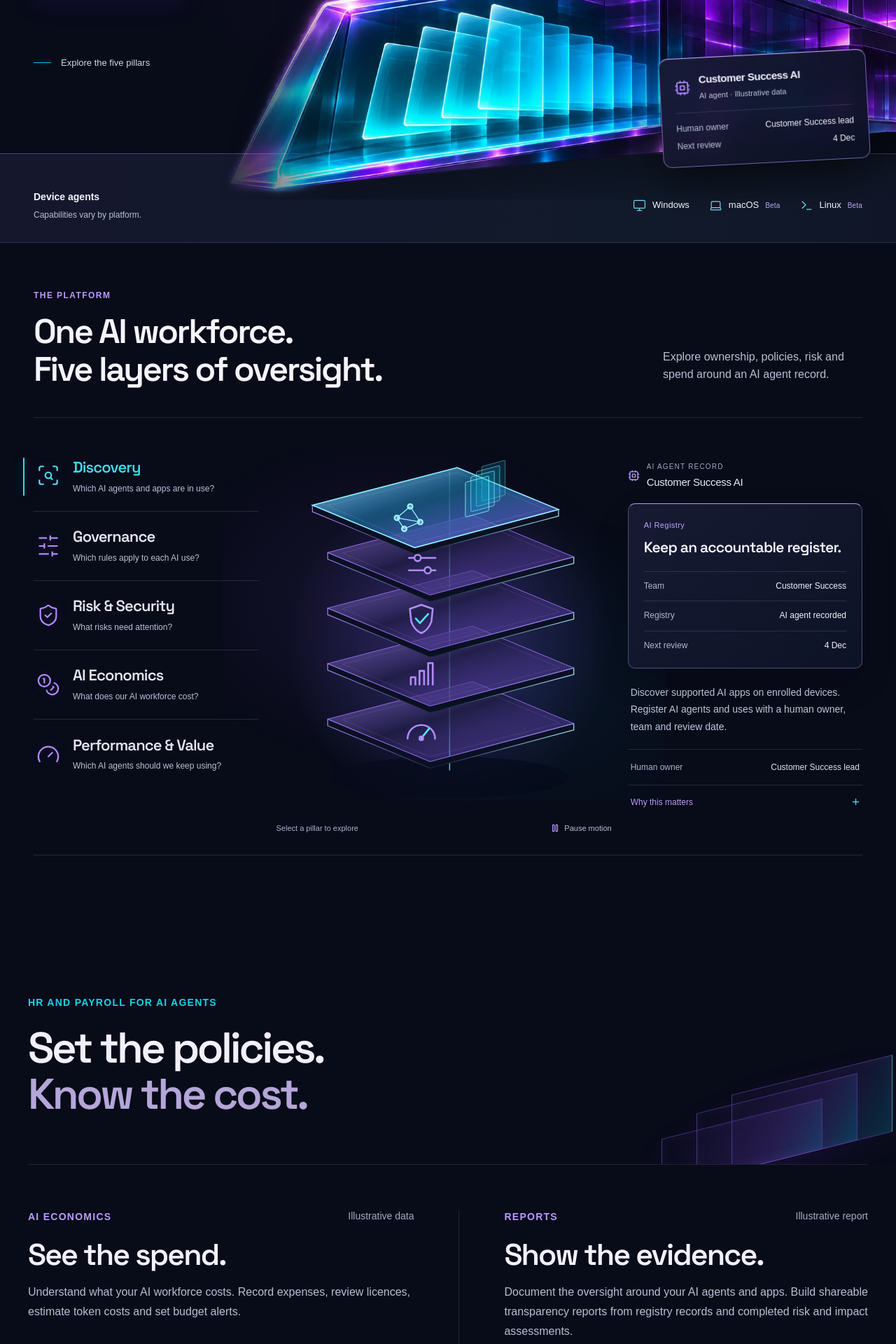
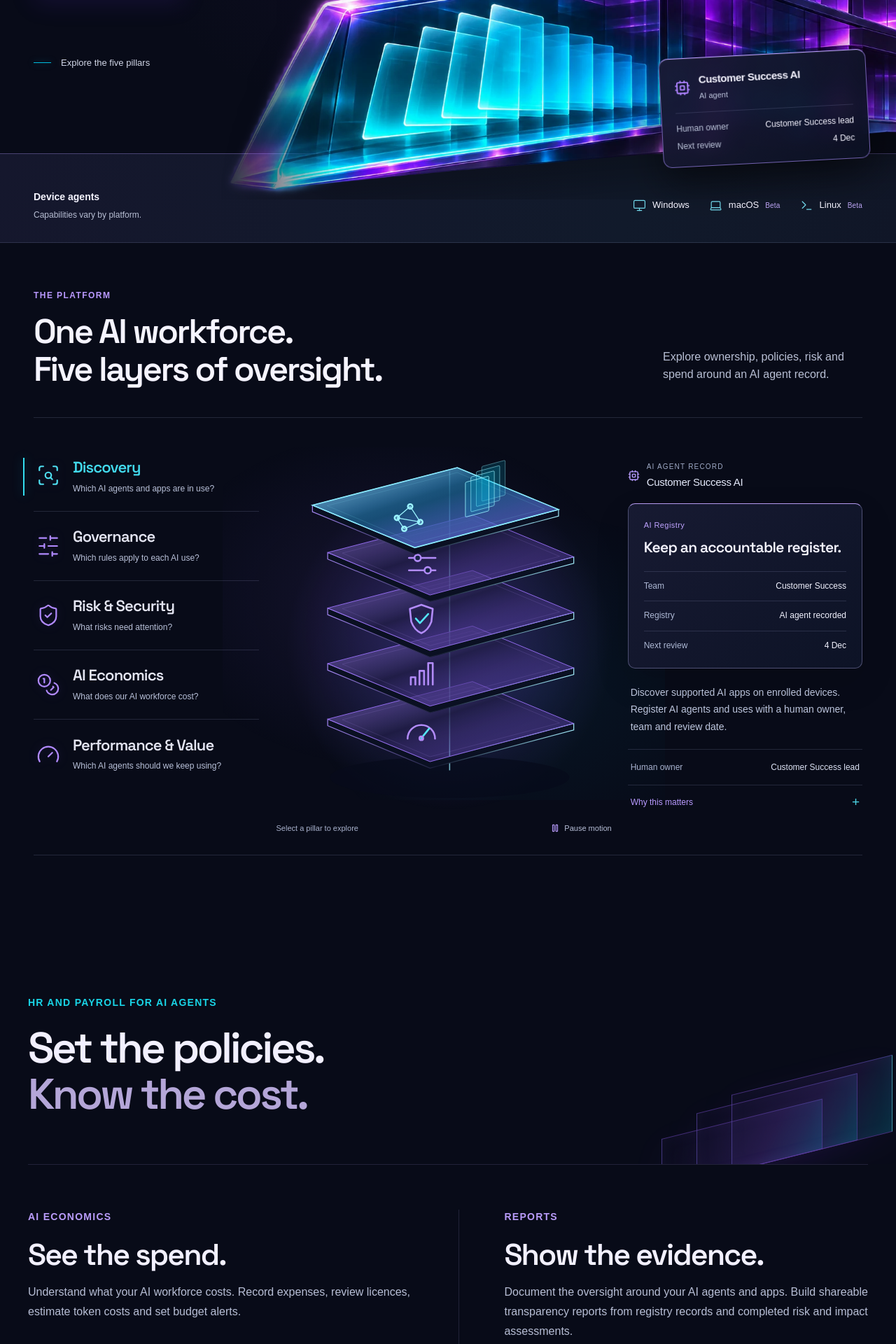
Before and after one commit to MattCarolan/officeandcloud.github.io, a Next.js app: page / in a window 1280 px wide. Shown: the part 660-2580 px from the top of the page at 70% size. Built offline with nearby package versions, Linux system fonts and the light colour scheme; a web font is replaced by a local one.

Commit message:
Use direct product labels throughout the marketing page

```diff
--- a/components/experience/HeadquartersExperience.tsx
+++ b/components/experience/HeadquartersExperience.tsx
@@ -376,7 +376,7 @@ export function HeadquartersExperience() {
                   <Cpu aria-hidden="true" size={23} />
                   <div>
                     <strong>Customer Success AI</strong>
-                    <span>AI agent · Illustrative data</span>
+                    <span>AI agent</span>
                   </div>
                 </div>
                 <dl>
@@ -575,7 +575,7 @@ export function HeadquartersExperience() {
                   <h3>{pillar.heading}</h3>
                   {pillar.id === "ai-economics" && (
                     <p className={styles.spendValue}>
-                      CAD 490<span>Illustrative recorded team spend</span>
+                      CAD 490<span>Recorded team spend</span>
                     </p>
                   )}
                   <dl>
@@ -624,7 +624,7 @@ export function HeadquartersExperience() {
             <p className={styles.noScript}>
               The five pillars connect discovery, device policies, risk
               assessments, recorded AI costs and human review. Enable JavaScript
-              to explore the illustrative AI record interactively.
+              to explore the AI agent record interactively.
             </p>
           </noscript>
         </section>
--- a/components/experience/SupportingSections.module.css
+++ b/components/experience/SupportingSections.module.css
@@ -98,11 +98,6 @@
 }
 .sectionLabel .eyebrow {
   color: #b99cfa;
-}
-.annotation {
-  color: #a7abc5;
-  font-size: 14px;
-  line-height: 1.4;
 }
 .sectionHeading {
   margin: 0 0 15px;
--- a/components/experience/SupportingSections.tsx
+++ b/components/experience/SupportingSections.tsx
@@ -79,7 +79,6 @@ export function SupportingSections() {
           <article className={styles.spend} aria-labelledby="spend-heading">
             <div className={styles.sectionLabel}>
               <span className={styles.eyebrow}>AI economics</span>
-              <span className={styles.annotation}>Illustrative data</span>
             </div>
             <h2 id="spend-heading" className={styles.sectionHeading}>
               See the spend.
@@ -96,7 +95,7 @@ export function SupportingSections() {
               </p>
               <ul
                 className={styles.bars}
-                aria-label="Illustrative recorded expenditure by team"
+                aria-label="Recorded expenditure by team"
               >
                 {expenditure.map(({ team, amount, color }) => (
                   <li key={team}>
@@ -127,7 +126,6 @@ export function SupportingSections() {
           <article className={styles.reports} aria-labelledby="reports-heading">
             <div className={styles.sectionLabel}>
               <span className={styles.eyebrow}>Reports</span>
-              <span className={styles.annotation}>Illustrative report</span>
             </div>
             <h2 id="reports-heading" className={styles.sectionHeading}>
               Show the evidence.
@@ -169,11 +167,10 @@ export function SupportingSections() {
                 </dl>
                 <div className={styles.reportFooter}>
                   <span>Office &amp; Cloud</span>
-                  <span>Illustrative report</span>
                 </div>
               </div>
               <figcaption id="report-caption" className={styles.srOnly}>
-                Illustrative AI transparency report for Customer Success AI,
+                AI transparency report for Customer Success AI,
                 combining an AI agent record, risk and impact assessment, human
                 owner and review date.
               </figcaption>
```
Also changed, not shown: 2 other files (tests, documents, lock files or other folders).
